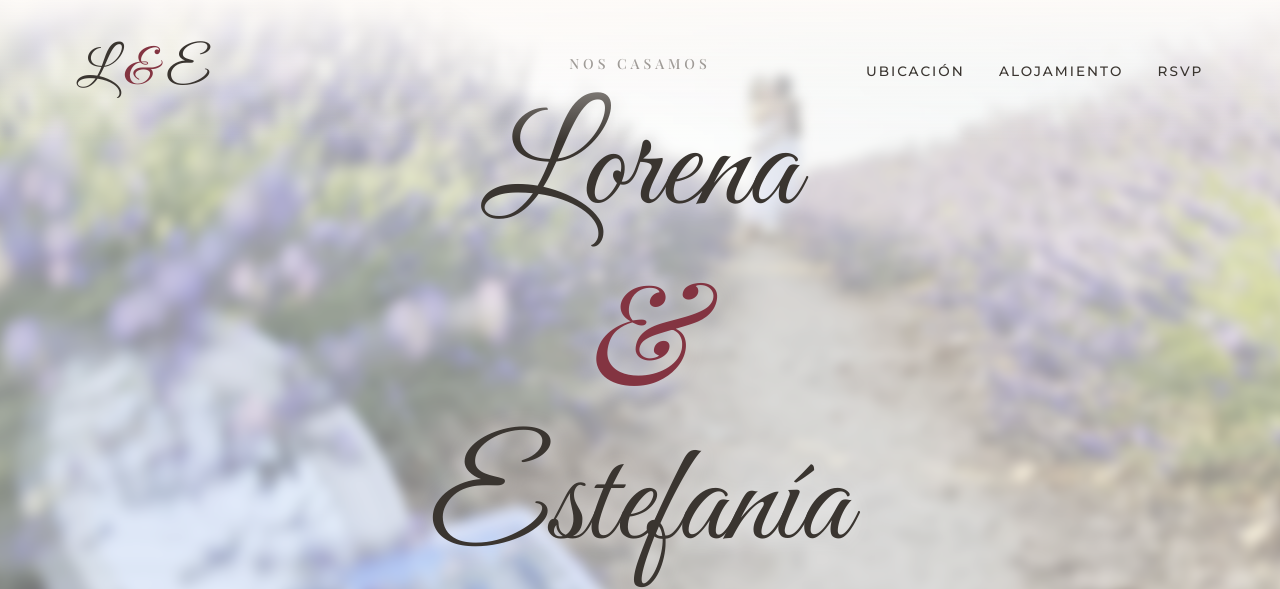
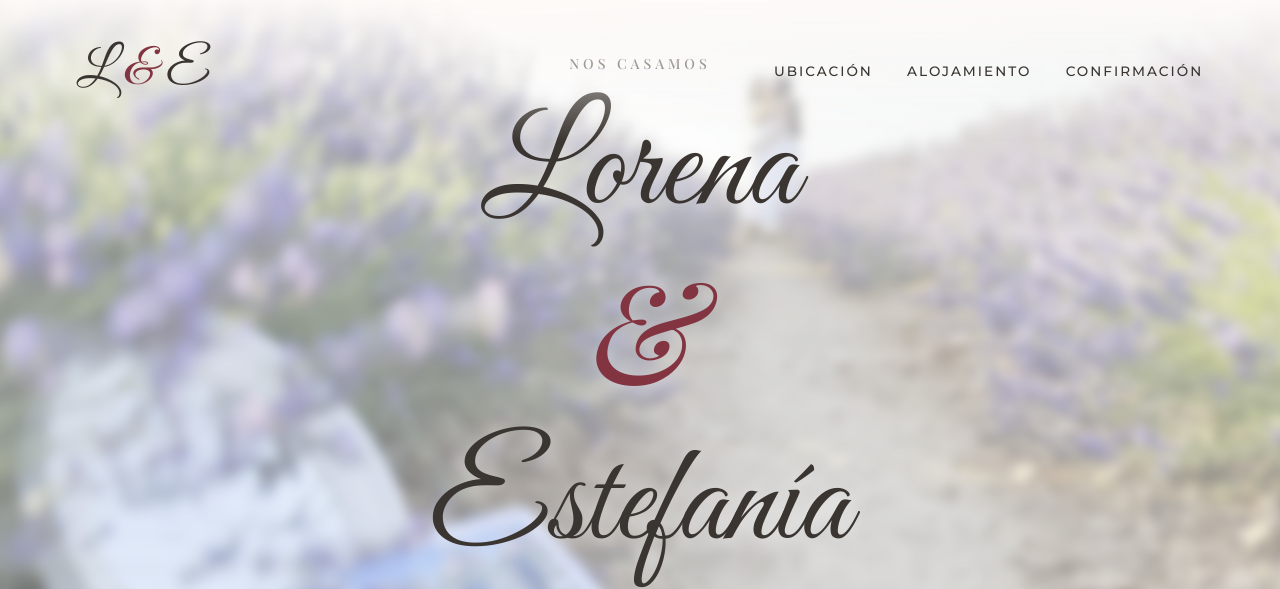
Before and after one commit to joseantoniomusic13/lorenayestefania, a plain HTML site: page index.html in a window 1280 px wide. Shown: the top 589 px of the page. Drawn offline with nearby package versions, Linux system fonts and the light colour scheme; files whose address does not match are found by name; a web font is replaced by a local one.

Commit message:
Change RSVP link text to 'Confirmación'

```diff
--- a/index.html
+++ b/index.html
@@ -26,7 +26,7 @@
         <nav>
             <a href="#ubicacion">Ubicación</a>
             <a href="#alojamiento">Alojamiento</a>
-            <a href="#rsvp">RSVP</a>
+            <a href="#rsvp">Confirmación</a>
         </nav>
     </header>
 
```
